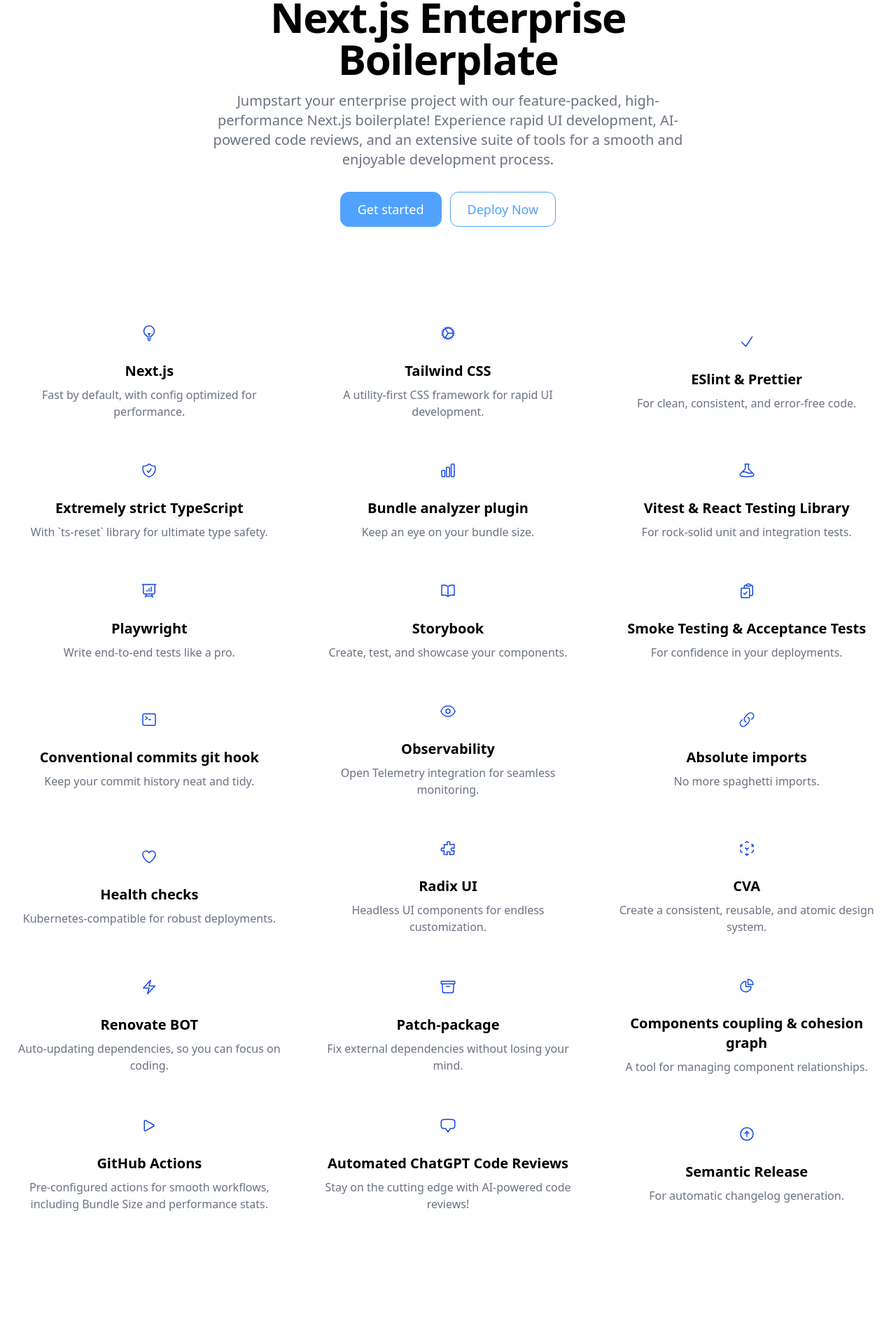
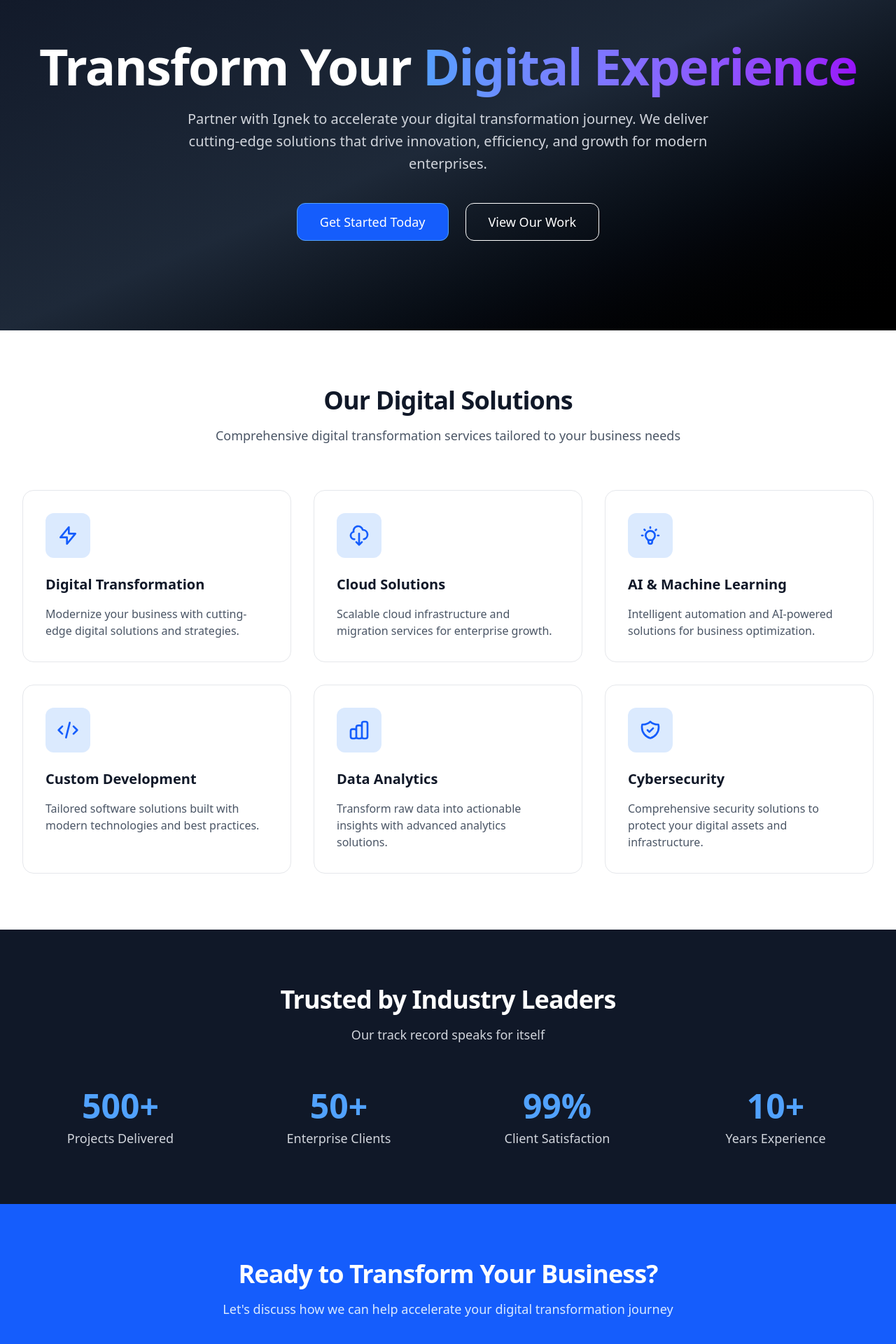
Before and after one commit to mehulignek/igenk-website, a Next.js app: page / in a window 1280 px wide. Shown: the part 70-1990 px from the top of the page at 70% size. Before the commit the page ends 1866 px from the top, so only its background shows below. Built offline with nearby package versions, Linux system fonts and the light colour scheme.

Commit message:
Added HomePage

```diff
--- a/app/page.tsx
+++ b/app/page.tsx
@@ -1,63 +1,182 @@
 import { Metadata } from "next"
 import { Button } from "components/Button/Button"
 
-import { LP_GRID_ITEMS } from "lp-items"
-
 export const metadata: Metadata = {
-  title: "Next.js Enterprise Boilerplate",
+  title: "Ignek - Transform Your Digital Experience",
+  description: "Leading digital transformation company providing cutting-edge solutions for modern businesses. Transform your digital experience with Ignek today.",
   twitter: {
     card: "summary_large_image",
   },
   openGraph: {
-    url: "https://next-enterprise.vercel.app/",
+    url: "https://ignek.com/",
+    title: "Ignek - Transform Your Digital Experience",
+    description: "Leading digital transformation company providing cutting-edge solutions for modern businesses.",
     images: [
       {
         width: 1200,
         height: 630,
-        url: "https://raw.githubusercontent.com/Blazity/next-enterprise/main/.github/assets/project-logo.png",
+        url: "/og-image.png",
       },
     ],
   },
 }
 
-export default function Web() {
+const services = [
+  {
+    title: "Digital Transformation",
+    description: "Modernize your business with cutting-edge digital solutions and strategies.",
+    icon: (
+      <svg className="w-8 h-8" fill="none" stroke="currentColor" viewBox="0 0 24 24">
+        <path strokeLinecap="round" strokeLinejoin="round" strokeWidth={2} d="M13 10V3L4 14h7v7l9-11h-7z" />
+      </svg>
+    ),
+  },
+  {
+    title: "Cloud Solutions",
+    description: "Scalable cloud infrastructure and migration services for enterprise growth.",
+    icon: (
+      <svg className="w-8 h-8" fill="none" stroke="currentColor" viewBox="0 0 24 24">
+        <path strokeLinecap="round" strokeLinejoin="round" strokeWidth={2} d="M7 16a4 4 0 01-.88-7.903A5 5 0 1115.9 6L16 6a5 5 0 011 9.9M9 19l3 3m0 0l3-3m-3 3V10" />
+      </svg>
+    ),
+  },
+  {
+    title: "AI & Machine Learning",
+    description: "Intelligent automation and AI-powered solutions for business optimization.",
+    icon: (
+      <svg className="w-8 h-8" fill="none" stroke="currentColor" viewBox="0 0 24 24">
+        <path strokeLinecap="round" strokeLinejoin="round" strokeWidth={2} d="M9.663 17h4.673M12 3v1m6.364 1.636l-.707.707M21 12h-1M4 12H3m3.343-5.657l-.707-.707m2.828 9.9a5 5 0 117.072 0l-.548.547A3.374 3.374 0 0014 18.469V19a2 2 0 11-4 0v-.531c0-.895-.356-1.754-.988-2.386l-.548-.547z" />
+      </svg>
+    ),
+  },
+  {
+    title: "Custom Development",
+    description: "Tailored software solutions built with modern technologies and best practices.",
+    icon: (
+      <svg className="w-8 h-8" fill="none" stroke="currentColor" viewBox="0 0 24 24">
+        <path strokeLinecap="round" strokeLinejoin="round" strokeWidth={2} d="M10 20l4-16m4 4l4 4-4 4M6 16l-4-4 4-4" />
+      </svg>
+    ),
+  },
+  {
+    title: "Data Analytics",
+    description: "Transform raw data into actionable insights with advanced analytics solutions.",
+    icon: (
+      <svg className="w-8 h-8" fill="none" stroke="currentColor" viewBox="0 0 24 24">
+        <path strokeLinecap="round" strokeLinejoin="round" strokeWidth={2} d="M9 19v-6a2 2 0 00-2-2H5a2 2 0 00-2 2v6a2 2 0 002 2h2a2 2 0 002-2zm0 0V9a2 2 0 012-2h2a2 2 0 012 2v10m-6 0a2 2 0 002 2h2a2 2 0 002-2m0 0V5a2 2 0 012-2h2a2 2 0 012 2v14a2 2 0 01-2 2h-2a2 2 0 01-2-2z" />
+      </svg>
+    ),
+  },
+  {
+    title: "Cybersecurity",
+    description: "Comprehensive security solutions to protect your digital assets and infrastructure.",
+    icon: (
+      <svg className="w-8 h-8" fill="none" stroke="currentColor" viewBox="0 0 24 24">
+        <path strokeLinecap="round" strokeLinejoin="round" strokeWidth={2} d="M9 12l2 2 4-4m5.618-4.016A11.955 11.955 0 0112 2.944a11.955 11.955 0 01-8.618 3.04A12.02 12.02 0 003 9c0 5.591 3.824 10.29 9 11.622 5.176-1.332 9-6.03 9-11.622 0-1.042-.133-2.052-.382-3.016z" />
+      </svg>
+    ),
+  },
+]
+
+const stats = [
+  { number: "500+", label: "Projects Delivered" },
+  { number: "50+", label: "Enterprise Clients" },
+  { number: "99%", label: "Client Satisfaction" },
+  { number: "10+", label: "Years Experience" },
+]
+
+export default function HomePage() {
   return (
     <>
-      <section className="bg-white dark:bg-gray-900">
-        <div className="mx-auto grid max-w-(--breakpoint-xl) px-4 py-8 text-center lg:py-16">
-          <div className="mx-auto place-self-center">
-            <h1 className="mb-4 max-w-2xl text-4xl leading-none font-extrabold tracking-tight md:text-5xl xl:text-6xl dark:text-white">
-              Next.js Enterprise Boilerplate
+      {/* Hero Section */}
+      <section className="bg-gradient-to-br from-gray-900 via-gray-800 to-black text-white">
+        <div className="mx-auto max-w-7xl px-4 py-20 sm:px-6 lg:px-8 lg:py-32">
+          <div className="text-center">
+            <h1 className="text-4xl font-bold tracking-tight sm:text-6xl lg:text-7xl">
+              Transform Your
+              <span className="bg-gradient-to-r from-blue-400 to-purple-600 bg-clip-text text-transparent"> Digital Experience</span>
             </h1>
-            <p className="mb-6 max-w-2xl font-light text-gray-500 md:text-lg lg:mb-8 lg:text-xl dark:text-gray-400">
-              Jumpstart your enterprise project with our feature-packed, high-performance Next.js boilerplate!
-              Experience rapid UI development, AI-powered code reviews, and an extensive suite of tools for a smooth and
-              enjoyable development process.
+            <p className="mx-auto mt-6 max-w-3xl text-lg leading-8 text-gray-300 sm:text-xl">
+              Partner with Ignek to accelerate your digital transformation journey. We deliver cutting-edge solutions
+              that drive innovation, efficiency, and growth for modern enterprises.
             </p>
-            <Button href="https://github.com/Blazity/next-enterprise" className="mr-3">
-              Get started
-            </Button>
-            <Button
-              href="https://vercel.com/new/git/external?repository-url=https://github.com/Blazity/next-enterprise"
-              intent="secondary"
-            >
-              Deploy Now
-            </Button>
+            <div className="mt-10 flex items-center justify-center gap-x-6">
+              <Button className="bg-blue-600 hover:bg-blue-700 text-white px-8 py-3 text-lg">
+                Get Started Today
+              </Button>
+              <Button intent="secondary" className="text-white border-white hover:bg-white hover:text-gray-900 px-8 py-3 text-lg">
+                View Our Work
+              </Button>
+            </div>
           </div>
         </div>
       </section>
-      <section className="bg-white dark:bg-gray-900">
-        <div className="mx-auto max-w-(--breakpoint-xl) px-4 py-8 sm:py-16 lg:px-6">
-          <div className="justify-center space-y-8 md:grid md:grid-cols-2 md:gap-12 md:space-y-0 lg:grid-cols-3">
-            {LP_GRID_ITEMS.map((singleItem) => (
-              <div key={singleItem.title} className="flex flex-col items-center justify-center text-center">
-                <div className="bg-primary-100 dark:bg-primary-900 mb-4 flex size-10 items-center justify-center rounded-full p-1.5 text-blue-700 lg:size-12">
-                  {singleItem.icon}
+
+      {/* Services Section */}
+      <section className="bg-white py-20">
+        <div className="mx-auto max-w-7xl px-4 sm:px-6 lg:px-8">
+          <div className="text-center">
+            <h2 className="text-3xl font-bold tracking-tight text-gray-900 sm:text-4xl">
+              Our Digital Solutions
+            </h2>
+            <p className="mx-auto mt-4 max-w-2xl text-lg text-gray-600">
+              Comprehensive digital transformation services tailored to your business needs
+            </p>
+          </div>
+          <div className="mt-16 grid grid-cols-1 gap-8 sm:grid-cols-2 lg:grid-cols-3">
+            {services.map((service) => (
+              <div key={service.title} className="group relative rounded-2xl border border-gray-200 p-8 hover:shadow-xl transition-all duration-300">
+                <div className="flex items-center justify-center w-16 h-16 bg-blue-100 rounded-xl text-blue-600 group-hover:bg-blue-600 group-hover:text-white transition-colors duration-300">
+                  {service.icon}
                 </div>
-                <h3 className="mb-2 text-xl font-bold dark:text-white">{singleItem.title}</h3>
-                <p className="text-gray-500 dark:text-gray-400">{singleItem.description}</p>
+                <h3 className="mt-6 text-xl font-semibold text-gray-900">{service.title}</h3>
+                <p className="mt-4 text-gray-600">{service.description}</p>
               </div>
             ))}
+          </div>
+        </div>
+      </section>
+
+      {/* Stats Section */}
+      <section className="bg-gray-900 py-20">
+        <div className="mx-auto max-w-7xl px-4 sm:px-6 lg:px-8">
+          <div className="text-center">
+            <h2 className="text-3xl font-bold tracking-tight text-white sm:text-4xl">
+              Trusted by Industry Leaders
+            </h2>
+            <p className="mx-auto mt-4 max-w-2xl text-lg text-gray-300">
+              Our track record speaks for itself
+            </p>
+          </div>
+          <div className="mt-16 grid grid-cols-2 gap-8 lg:grid-cols-4">
+            {stats.map((stat) => (
+              <div key={stat.label} className="text-center">
+                <div className="text-4xl font-bold text-blue-400 sm:text-5xl">{stat.number}</div>
+                <div className="mt-2 text-lg text-gray-300">{stat.label}</div>
+              </div>
+            ))}
+          </div>
+        </div>
+      </section>
+
+      {/* CTA Section */}
+      <section className="bg-blue-600 py-20">
+        <div className="mx-auto max-w-7xl px-4 sm:px-6 lg:px-8">
+          <div className="text-center">
+            <h2 className="text-3xl font-bold tracking-tight text-white sm:text-4xl">
+              Ready to Transform Your Business?
+            </h2>
+            <p className="mx-auto mt-4 max-w-2xl text-lg text-blue-100">
+              Let's discuss how we can help accelerate your digital transformation journey
+            </p>
+            <div className="mt-10 flex items-center justify-center gap-x-6">
+              <Button className="bg-white text-blue-600 hover:bg-gray-100 px-8 py-3 text-lg font-semibold">
+                Contact Us
+              </Button>
+              <Button intent="secondary" className="text-white border-white hover:bg-white hover:text-blue-600 px-8 py-3 text-lg">
+                Schedule a Call
+              </Button>
+            </div>
           </div>
         </div>
       </section>
```
Also changed, not shown: 3 other files (tests, documents, lock files or other folders).
